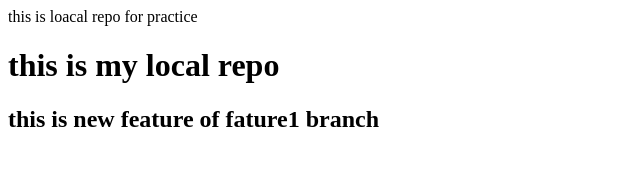
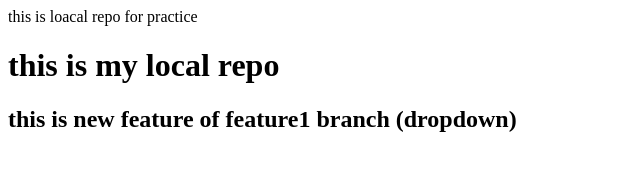
Before and after one commit to smk7375/practice, a plain HTML site: page index.html in a window 1280 px wide. Shown: the whole page, without its empty margins (0-640 px from the left). Drawn offline with Linux system fonts and the light colour scheme.

```diff
--- a/index.html
+++ b/index.html
@@ -2,4 +2,4 @@
 
 <h1>this is my local repo</h1>
 
-<h2>this is new feature of fature1 branch</h2>
+<h2>this is new feature of feature1 branch (dropdown)</h2>
```
